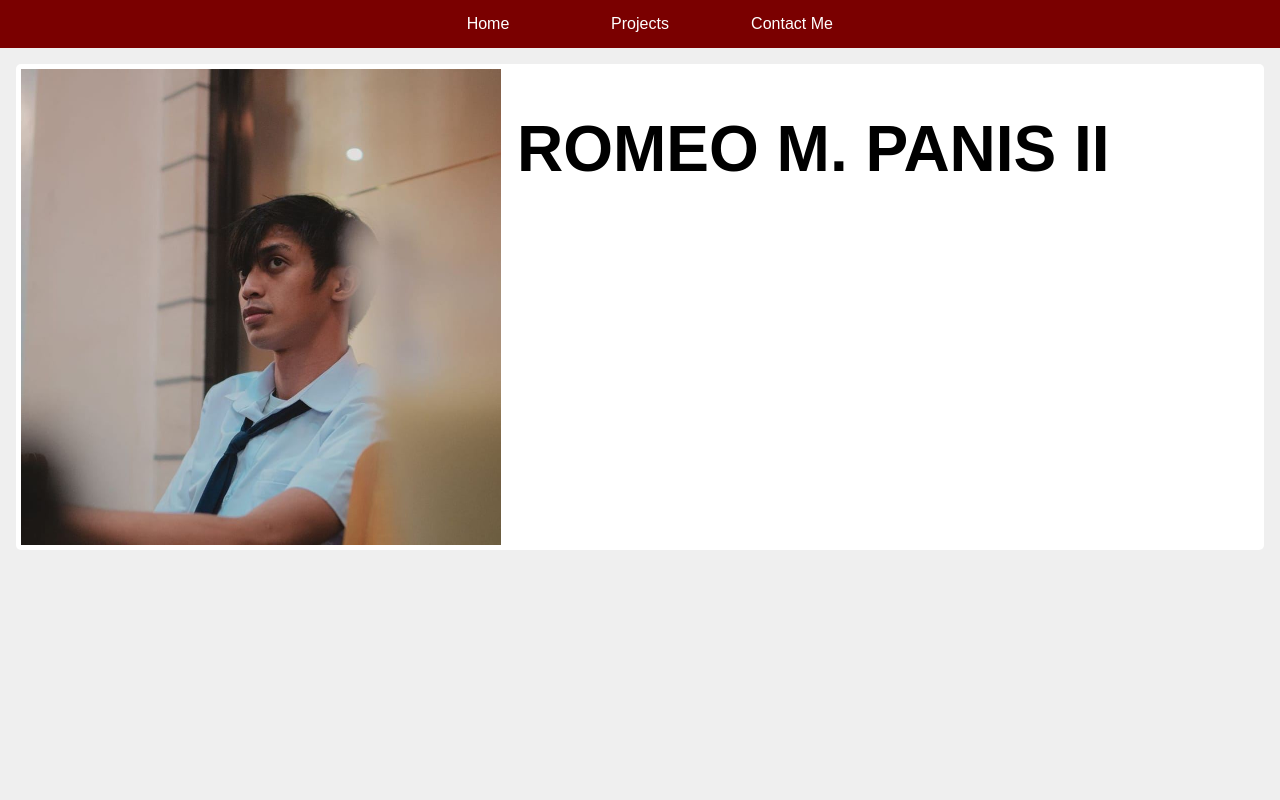
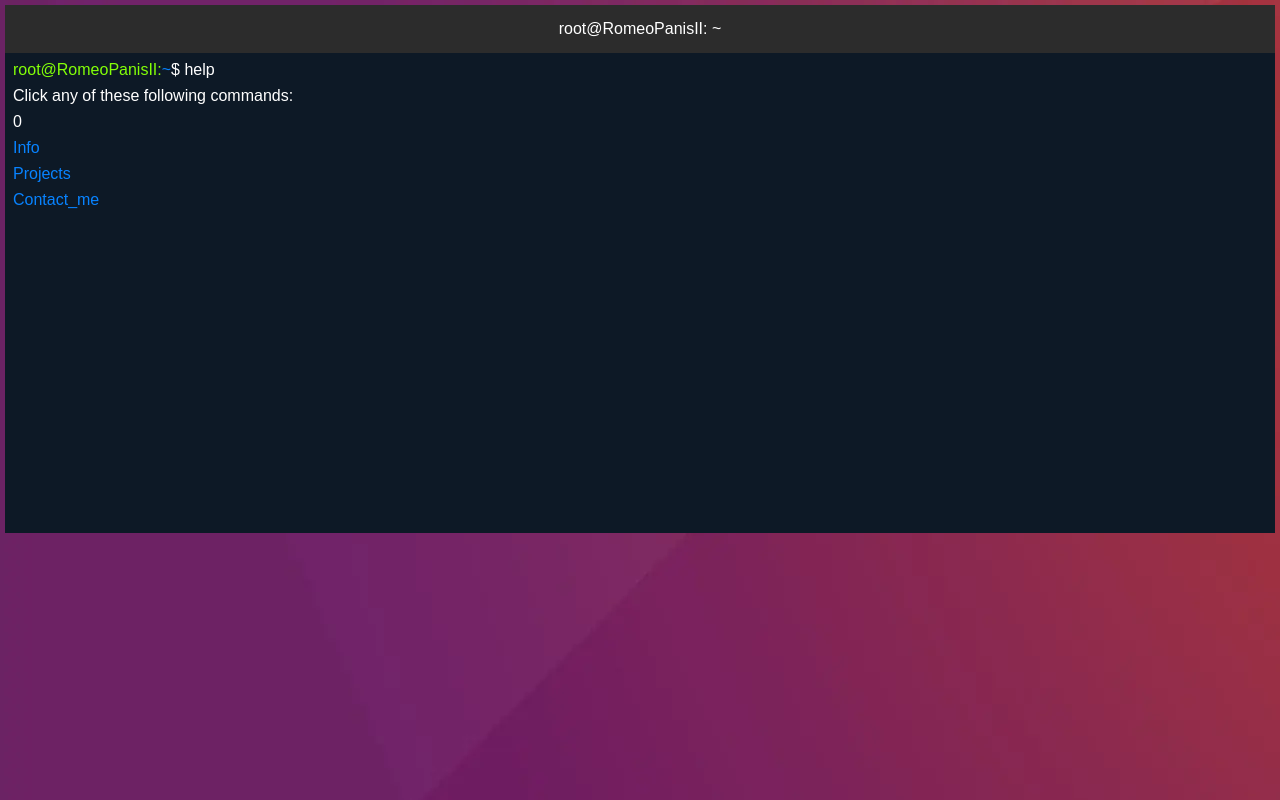
Before and after one commit to ikukee/Web-Portfolio, a React (Create React App) app in the folder client-side/: page / in a window 1280 px wide. Built offline with nearby package versions, Linux system fonts and the light colour scheme.

Commit message:
new look

```diff
--- a/client-side/src/components/Navbar/Navbar.css
+++ b/client-side/src/components/Navbar/Navbar.css
@@ -1,31 +1,9 @@
 #navbar{
     display: flex;
     justify-content: center;
-    background-color: var(--barn-red);
     color: var(--text-white);
     height: 3rem;
     margin:0;
-
-}
-#navbar ul{
-    list-style: none;
-    display: flex;
-    justify-content: center;
-    width: 100%;
-    padding:0;
-    margin: 0;
+    background-color: #2c2c2c;
     align-items: center;
 }
-#navbar ul > *{
-    padding-inline: .75rem;
-    padding-block: .25rem;
-    transition: all .1s;
-    font-weight: 500;
-    cursor: pointer;
-    width: 8rem;
-    &:hover{
-        border-bottom: 2px solid white;
-        color:white;
-
-    }
-}
--- a/client-side/src/components/Navbar/Navbar.js
+++ b/client-side/src/components/Navbar/Navbar.js
@@ -4,11 +4,7 @@ import "./Navbar.css";
 export const Navbar = () => {
   return (<>
     <div id="navbar">
-        <ul>
-            <li onClick={(e)=>window.location.href="/"}>Home</li>
-            <li onClick={(e)=>window.location.href="/projects"}>Projects</li>
-            <li onClick={(e)=>window.location.href="/contact-me"}>Contact Me</li>
-        </ul>
+        root@RomeoPanisII: ~
     </div>
     </>)
 }
--- a/client-side/src/index.css
+++ b/client-side/src/index.css
@@ -1,12 +1,19 @@
 body {
   margin: 0;
-  background: var(--foreground);
+  padding: 5px;
+  background-image: url("./assets/Ubuntu-Wallpaper.webp");
   font-family: "Rubik", sans-serif;
 };
 
 *{
   box-sizing: border-box;
   outline: 0px solid green;
+}
+.green{
+  color:#83FF08;
+}
+.blue{
+  color: #0883FF;
 }
 :root {
   /* CSS HEX */
--- a/client-side/src/views/Landing/Landing.js
+++ b/client-side/src/views/Landing/Landing.js
@@ -1,14 +1,37 @@
-import React from 'react'
+import React, { useState } from 'react'
 import red from '../../assets/red.jpg'
 import "./landing.css"
 export const Landing = () => {
+  const [info, showInfo] = useState(false)
+  const [projects, showProjects] = useState(false)
+  const [contact, showContact] = useState(false)
+  const [positions, setPositions] = useState([])
+  const [counter, setCounter] = useState(0)
+  const handleClick = (x) => {
+    if (x === "info") {
+      setCounter((x) => ++x);
+      showInfo(true)
+    } else if (x === "proj") {
+      setCounter((x) => ++x);
+      showProjects(true)
+    } else if (x === "cont") {
+      setCounter((x) => ++x);
+      showContact(true)
+    }
+  }
   return (<>
-    <div class="splash-header">
-      <img src={red} className='my_picture' alt="my_picture" />
-      <div class="splash-content">
-        <h1>ROMEO M. PANIS II</h1>
-        <p></p>
+    <div class="terminal-look">
+      <div class="content-area">
+        <p><span class="green">root@RomeoPanisII:</span><span class="blue"> ~</span>$ help</p>
+        <p>Click any of these following commands:</p>
+        <p>{counter}</p>
+        <p onClick={(e) => { handleClick("info") }}><span class="blue">Info</span></p>
+        <p onClick={(e) => { handleClick("proj") }}><span class="blue">Projects</span></p>
+        <p onClick={(e) => { handleClick("cont") }}><span class="blue">Contact_me</span></p>
+        {info && <p>TEST</p>}
+        {positions}
       </div>
+
     </div>
   </>)
 }
--- a/client-side/src/views/Landing/landing.css
+++ b/client-side/src/views/Landing/landing.css
@@ -1,19 +1,11 @@
-.splash-header{
-    padding: 5px;
+.terminal-look{
+    background-color: #0d1926;
+    height: 30rem;
     display: flex;
-    margin:1rem;
-    border-radius: 5px;
-    background: white;
+
 }
-.splash-content{
-    padding-inline: 1rem;
-    width: 100%;
-    text-align: left;
+.terminal-look .content-area > *{
+    margin: .5rem;
+    color: white;
+    display: flex;
 }
-.splash-content h1{
-    font-size: 4rem;
-}
-.my_picture{
-    width: 30rem;
-    height: auto;
-}
```
Also changed, not shown: client-side/src/assets/Ubuntu-Wallpaper.webp (added).
